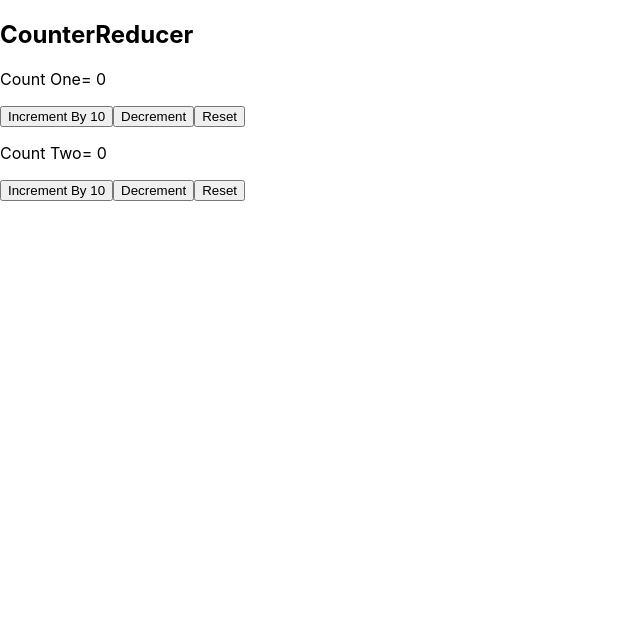
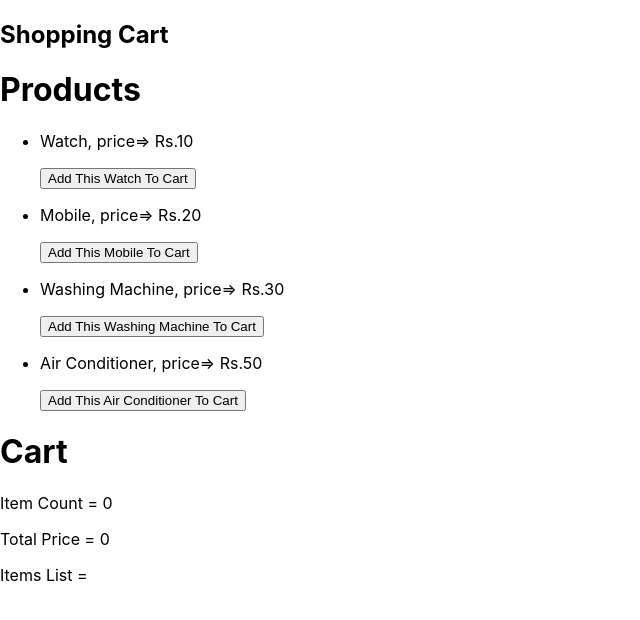
Before and after one commit to chandu-0214/Batch_sept_reactjs, a React (Create React App) app: page / in a window 1280 px wide. Shown: the top 620 px of the page, without its empty margins (0-640 px from the left). Built offline with nearby package versions, Linux system fonts and the light colour scheme.

Commit message:
first commit

```diff
--- a/src/App.js
+++ b/src/App.js
@@ -1,9 +1,9 @@
 import './App.css';
-import CounterTwo from './components/state-management/CounterTwo';
+import ShoppingCart from './components/state-management/shoppingCart';
 function App() {
   return (
    <div>
-    <CounterTwo/>
+    <ShoppingCart/>
    </div>
   );
 }
--- a/src/components/state-management/CounterTwo.js
+++ b/src/components/state-management/CounterTwo.js
@@ -11,17 +11,17 @@ const reducer = (state,action)=>{
     console.log(state)
     switch(action.typeOfAct){
         case "Increment":
-            return {firstCount:state.firstCount+action.payload,secoundCount:state.secoundCount}
+            return {...state,firstCount:state.firstCount+action.payload}
         case "Decrement":
-            return {firstCount:state.firstCount-action.payload,secoundCount:state.secoundCount}
+            return {...state,firstCount:state.firstCount-action.payload}
         case "Reset":
-            return {firstCount:0,secoundCount:state.secoundCount}
+            return {...state,firstCount:0}
         case "IncrementForTwo":
-            return {secoundCount:state.secoundCount+action.payload,firstCount:state.firstCount}
+            return {...state,secoundCount:state.secoundCount+action.payload}
         case "DecrementForTwo":
-            return {secoundCount:state.secoundCount-action.payload,firstCount:state.firstCount}
+            return {...state,secoundCount:state.secoundCount-action.payload}
         case "ResetForTwo":
-            return {secoundCount:0,firstCount:state.firstCount}
+            return {...state,secoundCount:0,}
         default:
             return state
     }
--- /dev/null
+++ b/src/components/state-management/cartItem.js
@@ -0,0 +1,20 @@
+import React from 'react'
+
+const CartItem = (props) => {
+    const {id,name,price}=props.product
+    const handleRemoveButton=()=>{
+        console.log(name)
+        props.dispatch({typeOfAct:"REMOVE_T0_CART",payload:props.product})
+    }
+
+  return (
+    <div>
+        <li>
+          <p>{name+", price=> Rs."+price}</p>
+          <button onClick={handleRemoveButton}>{"Remove The "+name+" From Cart"}</button>
+        </li>
+    </div>
+  )
+}
+
+export default CartItem
--- /dev/null
+++ b/src/components/state-management/productItem.js
@@ -0,0 +1,19 @@
+import React from 'react'
+
+const ProductItem = (props) => {
+    const {id,name,price}=props.product
+    const handleAddButton=()=>{
+        console.log(name)
+        props.dispatch({typeOfAct:"ADD_T0_CART",payload:props.product})
+    }
+  return (
+    <div>
+        <li>
+          <p>{name+", price=> Rs."+price}</p>
+          <button onClick={handleAddButton}>{"Add This "+name+" To Cart"}</button>
+        </li>
+    </div>
+  )
+}
+
+export default ProductItem
--- /dev/null
+++ b/src/components/state-management/shoppingCart.js
@@ -0,0 +1,65 @@
+import React, { useReducer } from 'react'
+import ProductItem from './productItem'
+import CartItem from './cartItem'
+
+const intialstate = {
+    cartItems: [],
+    totalprice: 0,
+}
+const cartReducer =(state,action)=>{
+    // code to update the state with disptach function
+    // action =>  add and remove
+    // u need to maintain cartItem state and total price
+    switch(action.typeOfAct){
+        case "ADD_T0_CART":
+            return {
+                cartItems: [...state.cartItems, action.payload],
+                totalprice: state.totalprice + action.payload.price
+            }
+        case "REMOVE_T0_CART":
+            return {
+                cartItems: state.cartItems.filter(item=>item.name!==action.payload.name),
+                totalprice: state.totalprice - action.payload.price
+            }
+        default:
+            return state
+    }
+
+}
+
+
+
+const ShoppingCart = () => {
+
+    const [state, dispatch] = useReducer(cartReducer, intialstate)
+    // products data is comming from the API calls
+    const productsData = [
+        {id:1, name: "Watch", price:10},
+        {id:2, name: "Mobile", price:20},
+        {id:3, name: "Washing Machine", price:30},
+        {id:4, name:"Air Conditioner", price:50}
+    ]
+
+  return (
+    <div>
+        <h2>Shopping Cart</h2>
+        <div>
+            <h1>Products</h1>
+            <ul>
+                {productsData.map(product=><ProductItem key={product.id} product={product} dispatch={dispatch}/>)}
+            </ul>
+        </div>
+        <div>
+        <h1>Cart</h1>
+        <p>{"Item Count = "+state.cartItems.length}</p>
+        <p>{"Total Price = "+state.totalprice }</p>
+        <p>Items List =</p>
+        <ul>
+            {state.cartItems.map(product=><CartItem key={product.id} product={product}  dispatch={dispatch}/>)}
+            </ul>
+        </div>
+    </div>
+  )
+}
+
+export default ShoppingCart
```
Also changed, not shown: src/components/state-management/formReducer.js (added, +94 -0 lines).
